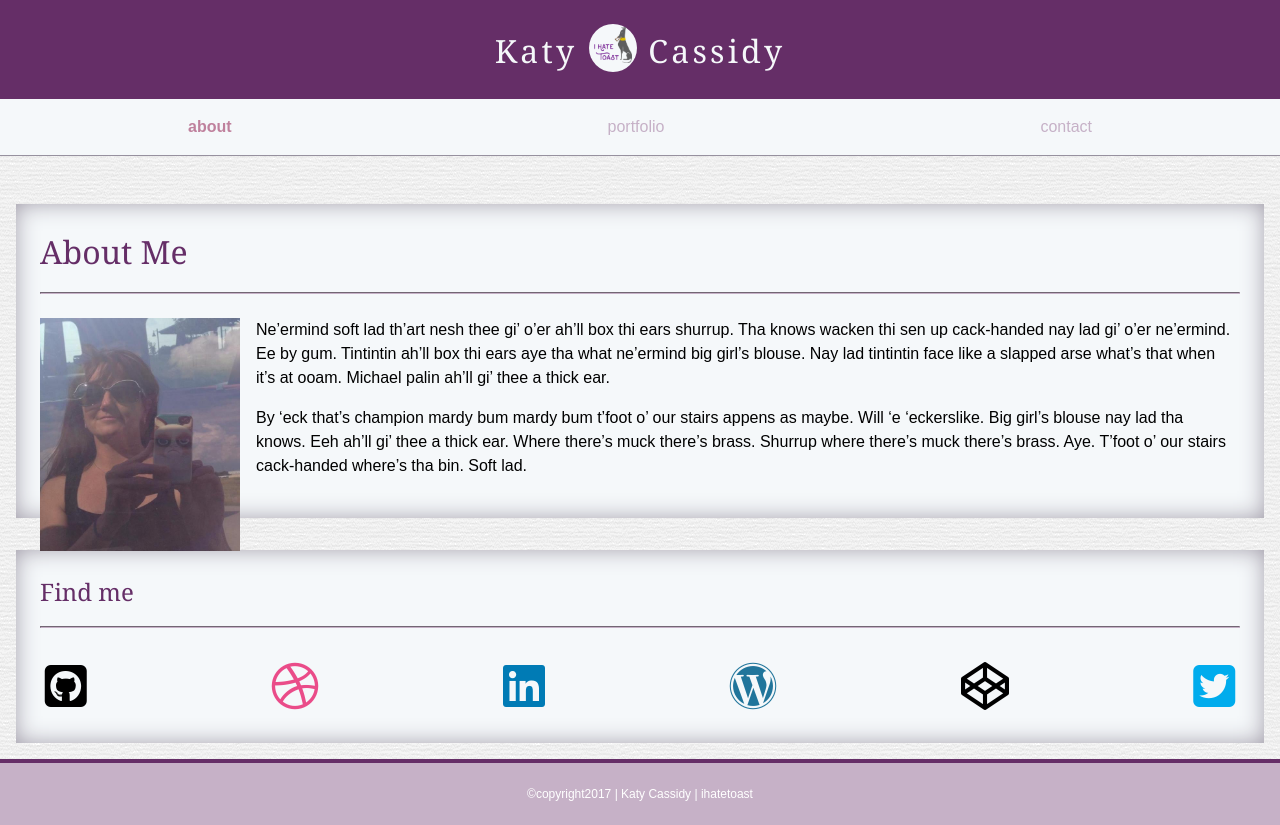
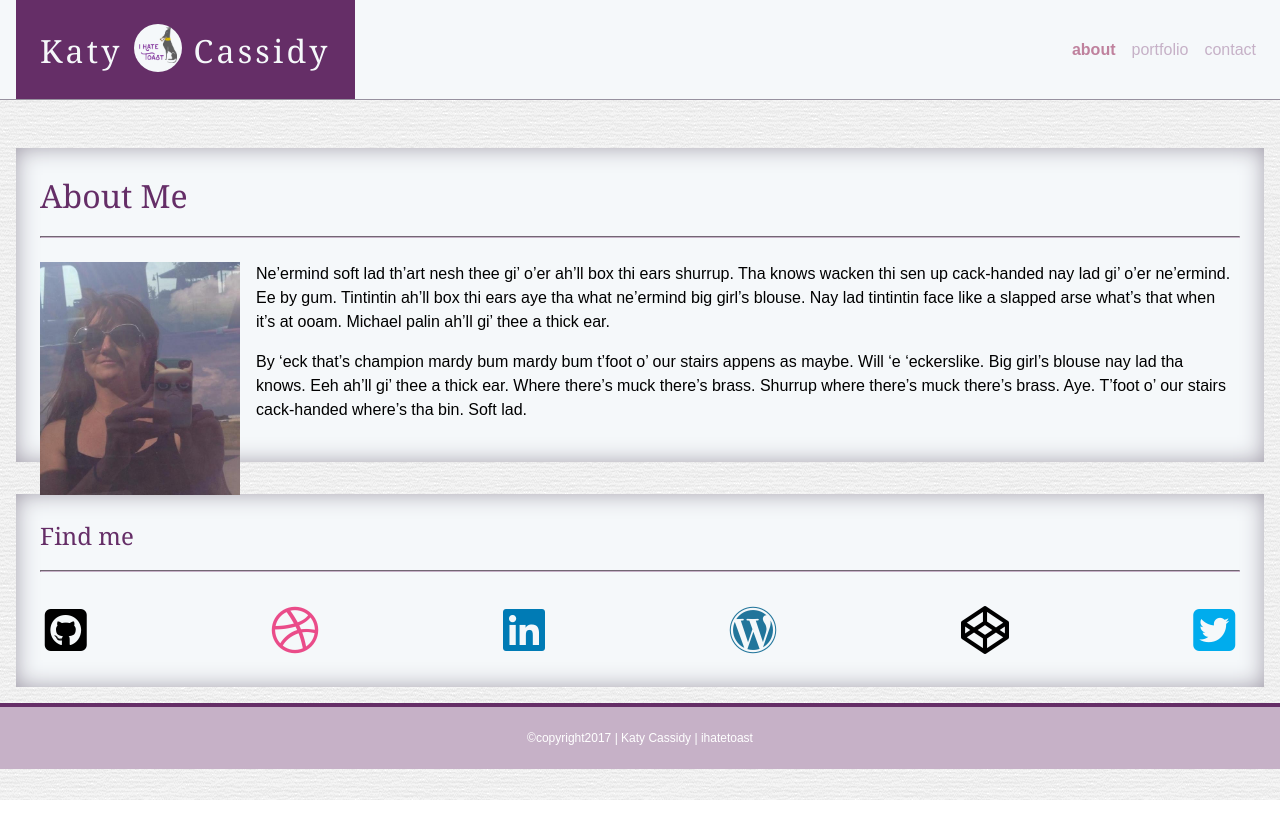
Before and after one commit to ihatetoast/responsive-portfolio, a plain HTML site: page index.html in a window 1280 px wide. After the commit the page ends 800 px from the top, so only its background shows below. Drawn offline with Linux system fonts and the light colour scheme; a web font is replaced by a local one.

Commit message:
index html at mob and tab done

```diff
--- a/assets/styles/style.scss
+++ b/assets/styles/style.scss
@@ -55,6 +55,11 @@ header {
 .content-header {
 	display: flex;
 	flex-direction: column;
+	@media screen and (min-width: 620px){
+		padding: 0 1em;
+		flex-direction: row;
+		justify-content: space-between;
+	}
 }
 .brand {
 	display:flex;
@@ -72,7 +77,6 @@ header {
 	h1 {
 		text-align: center;
 	}
-
 }
 
 nav {
@@ -81,6 +85,10 @@ nav {
 		justify-content: space-around;
 		text-align: center;
 		margin: 1em auto;
+	}
+	@media screen and (min-width: 620px){
+		display: flex;
+		align-items: center;
 	}
 }
 #ihtlogo {
@@ -98,6 +106,9 @@ nav {
 }
 #navLinks li{
 	flex-grow:1;
+		@media screen and (min-width: 620px){
+		padding: 0 0.5em;
+	}
 }
 .inactive {
 	color: $lilac;
```
Also changed, not shown: assets/styles/style.css, 1 other file.
